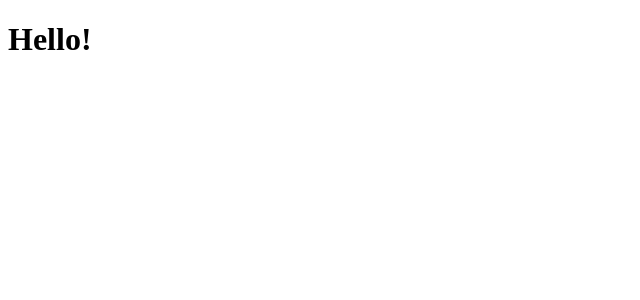
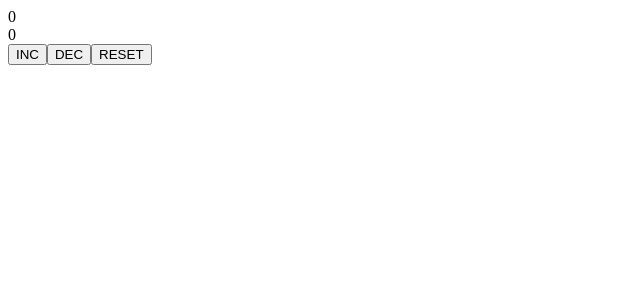
Before and after one commit to VasylDrebot/react-2021, a React (Create React App) app: page / in a window 1280 px wide. Shown: the top 300 px of the page, without its empty margins (0-640 px from the left). Built offline with nearby package versions, Linux system fonts and the light colour scheme.

Commit message:
homework4

```diff
--- a/package.json
+++ b/package.json
@@ -11,6 +11,11 @@
     "react-scripts": "5.0.0",
     "web-vitals": "^2.1.3",
     "react-router-dom": "^6.2.1"
+  },
+  "devDependencies": {
+    "@types/axios": "^0.14.0",
+    "@types/react": "^17.0.38",
+    "@types/react-dom": "^17.0.11"
   },
   "scripts": {
     "start": "react-scripts start",
--- a/src/App.js
+++ b/src/App.js
@@ -1,9 +1,30 @@
+import {useReducer} from 'react';
+
 import './App.css';
 
+const reducer = (state, action) => {
+    state = {...state, count2: state.count2 + 1}
+    switch (action.type) {
+        case 'inc':
+            return {...state, count1: state.count1 + 1}
+        case 'dec':
+            return {...state, count1: state.count1 - 1}
+        case 'reset':
+            return {...state, count1: action.payload}
+        default:
+            throw new Error('MyError')
+    }
+}
+
 const App = () => {
+    const [state, dispatch] = useReducer(reducer, {count1:0, count2:0});
   return (
       <div>
-        <h1>Hello!</h1>
+          <div>{state.count1}</div>
+          <div>{state.count2}</div>
+          <button onClick={()=>dispatch({type:'inc'})}>INC</button>
+          <button onClick={()=>dispatch({type:'dec'})}>DEC</button>
+          <button onClick={()=>dispatch({type:'reset', payload: 0})}>RESET</button>
       </div>
   );
 };
```
